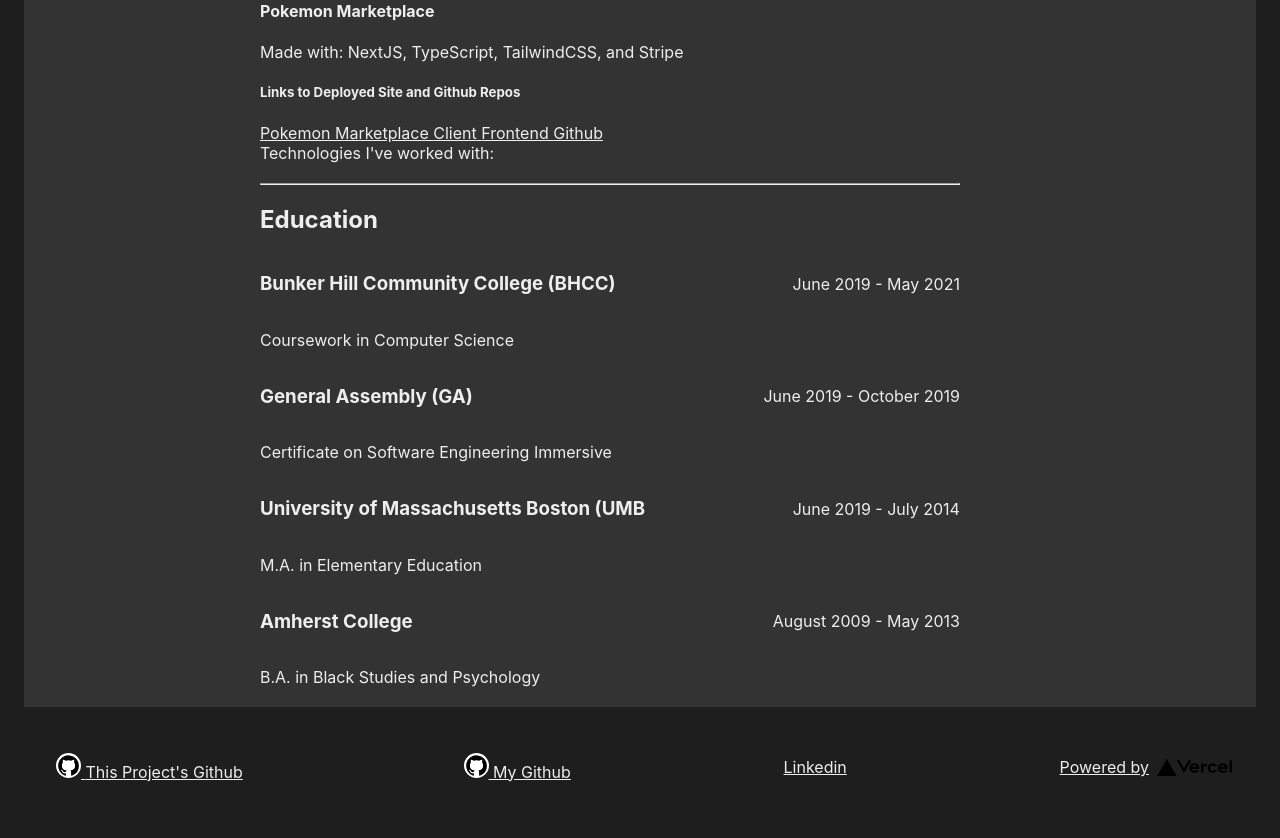
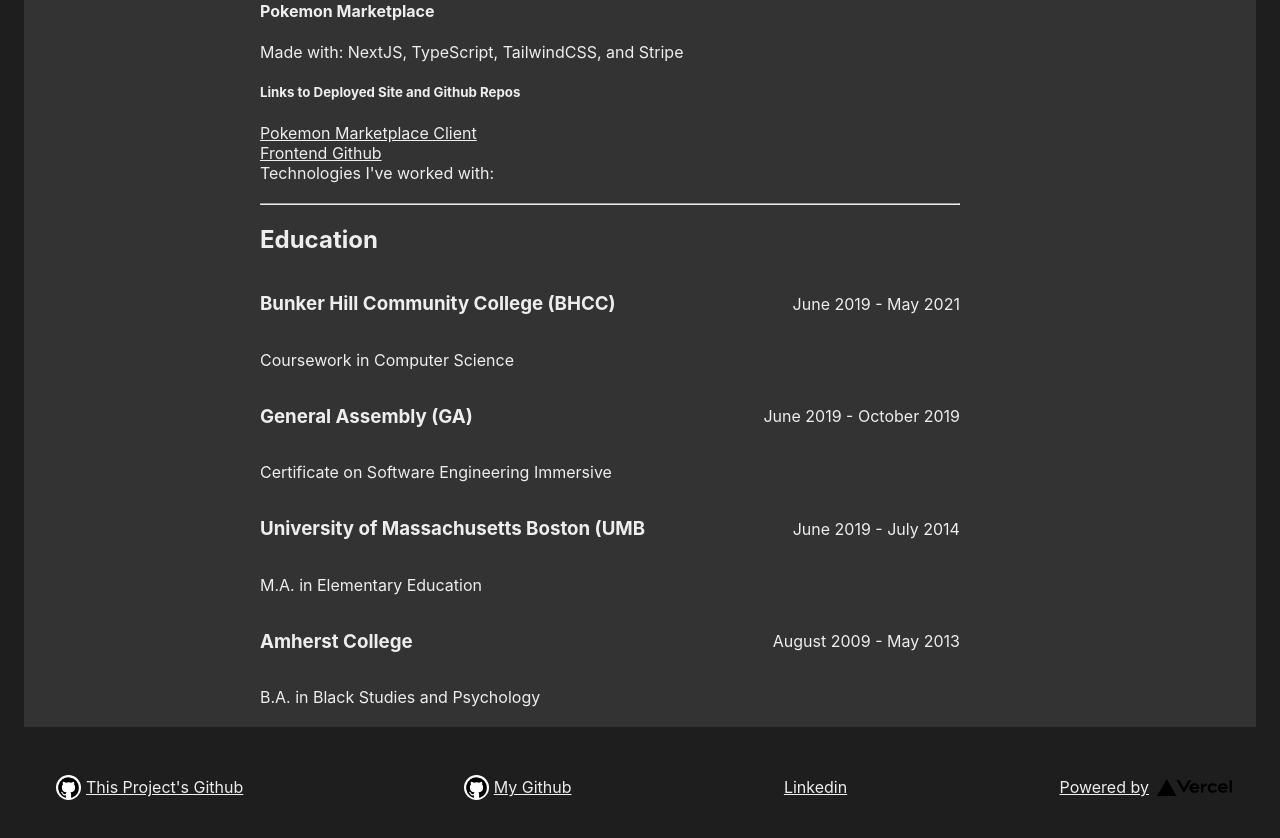
Before and after one commit to kimdolion/kimdolion.github.io, a Next.js app: page / in a window 1280 px wide. Shown: the part 940-1778 px from the top of the page. Built offline with nearby package versions, Linux system fonts and the light colour scheme.

Commit message:
Update style on styled links to ensure given logos are centered and spaced well

```diff
--- a/components/StyledLink.tsx
+++ b/components/StyledLink.tsx
@@ -9,5 +9,5 @@ export interface styledLinkProp {
 }
 
 export const StyledLink = ({children, href, leftIcon, name}: styledLinkProp )=> {
-    return leftIcon ? <Link href={href} target="_blank" className='styled-link'>{children} {name}</Link> : <Link href={href} target="_blank" className='styled-link'>{name} {children}</Link>
+    return leftIcon ? <Link href={href} target="_blank" className='styled-link' style={{display: 'flex', alignItems: 'center', gap: 5 }}>{children} {name}</Link> : <Link href={href} target="_blank" className='styled-link' style={{display: 'flex', alignItems: 'center', gap: 5 }}>{name} {children}</Link>
   }
```
